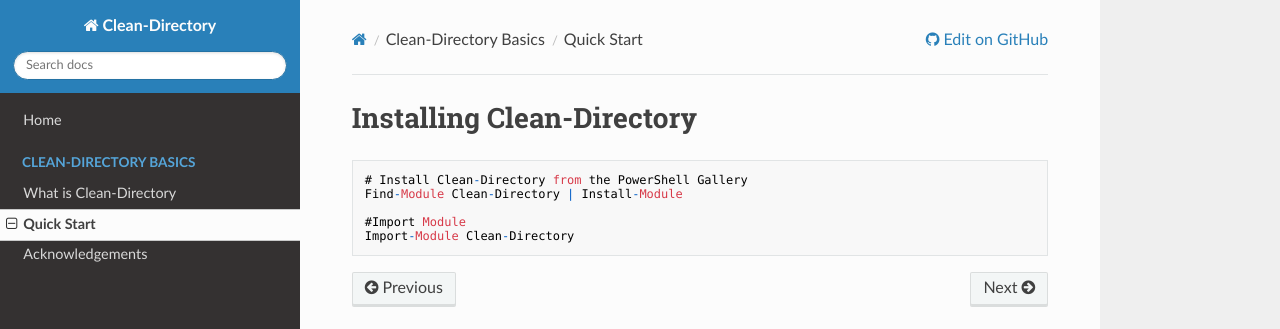
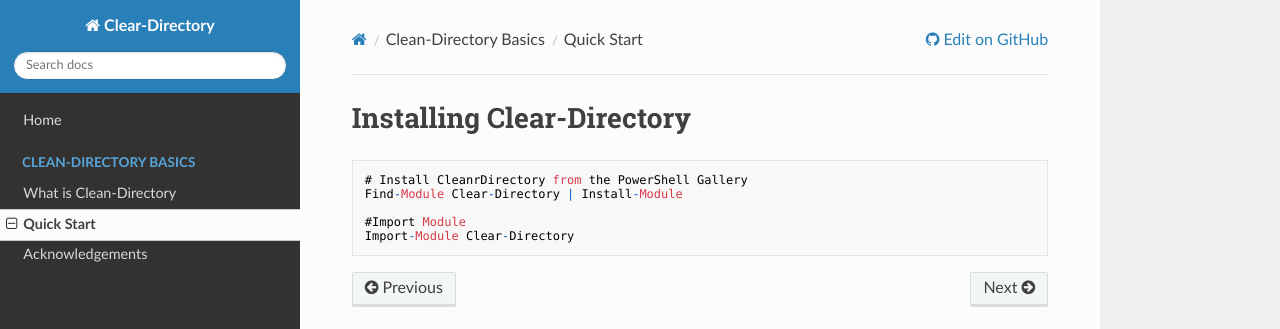
Before and after one commit to jmuelbert/cleardirectory, an MkDocs documentation site: the page built from docs/Quick-Start-Installation-and-Example.md, in a window 1280 px wide. Shown: the top 329 px of the page. Built offline with MkDocs 1.6.1, drawn with Linux system fonts in a browser that asks for light colours; nearby versions of some CDN libraries; old or Windows-style settings are respelled for this version of MkDocs.

```diff
--- a/docs/Quick-Start-Installation-and-Example.md
+++ b/docs/Quick-Start-Installation-and-Example.md
@@ -1,7 +1,7 @@
-# Installing Clean-Directory
+# Installing Clear-Directory
 
-    # Install Clean-Directory from the PowerShell Gallery
-    Find-Module Clean-Directory | Install-Module
+    # Install CleanrDirectory from the PowerShell Gallery
+    Find-Module Clear-Directory | Install-Module
 
     #Import Module
-    Import-Module Clean-Directory
+    Import-Module Clear-Directory
--- a/mkdocs.yml
+++ b/mkdocs.yml
@@ -1,5 +1,5 @@
-site_name: Clean-Directory
-repo_url: https://github.com/jmuelbert/Clean-Directory
+site_name: Clear-Directory
+repo_url: https://github.com/jmuelbert/Clear-Directory
 theme: readthedocs
 pages:
   - Home: index.md
```
Also changed, not shown: docs/about.md (+1 -1 lines), docs/index.md (+2 -2 lines), 1 other file.
